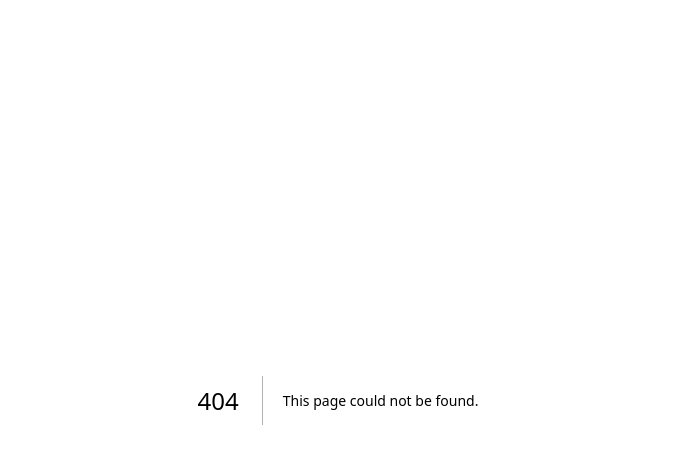
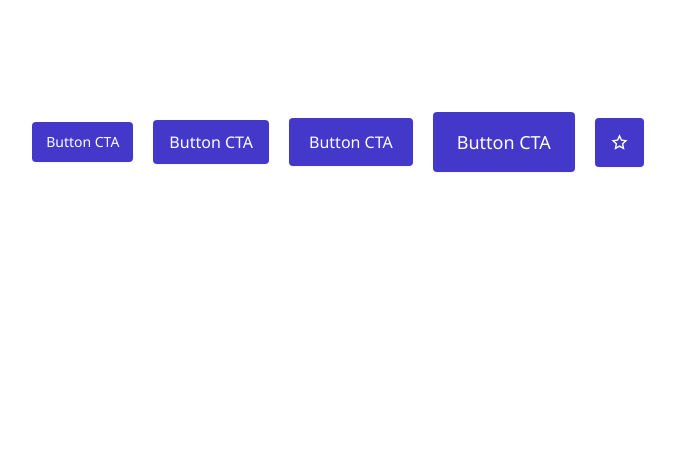
Before and after one commit to ItsChance-BTW/Projects, a Next.js app: page /button-component in a window 1280 px wide. Before the commit this address had no page. Shown: the top 464 px of the page, without its empty margins (302-977 px from the left). Built offline with nearby package versions, Linux system fonts and the light colour scheme.

Commit message:
start of button component

```diff
--- /dev/null
+++ b/app/(projects)/button-component/page.tsx
@@ -0,0 +1,45 @@
+'use client';
+
+import Button from "@/components/common/Button";
+
+export default function Page() {
+  return (
+    <div className="py-[112px] bg-white">
+      <div className="flex flex-col gap-12 items-center">
+        <div className="flex items-center gap-5">
+          <Button
+            text="Button CTA"
+            onClick={() => {}}
+            size={"M"}
+            type={"primary"}
+          />
+          <Button
+            text="Button CTA"
+            onClick={() => {}}
+            size={"L"}
+            type={"primary"}
+          />
+          <Button
+            text="Button CTA"
+            onClick={() => {}}
+            size={"XL"}
+            type={"primary"}
+          />
+          <Button
+            text="Button CTA"
+            onClick={() => {}}
+            size={"2XL"}
+            type={"primary"}
+          />
+          <Button
+            text="Button CTA"
+            onClick={() => {}}
+            size={"2XL"}
+            type={"primary"}
+            iconOnlySrc="img/star-line.svg"
+          />
+        </div>
+      </div>
+    </div>
+  );
+}
--- /dev/null
+++ b/components/common/Button.tsx
@@ -0,0 +1,75 @@
+import React from "react";
+
+interface ButtonProps {
+    text: string;
+    onClick: () => void;
+    size: "M" | "L" | "XL" | "2XL";
+    type: "primary" | "secondary" | "tertiary" | "destructive";
+    leftIconSrc?: string;
+    rightIconSrc?: string;
+    iconOnlySrc?: string;
+    disabled?: boolean;
+}
+
+const Button: React.FC<ButtonProps> = ({
+    text,
+    onClick,
+    size,
+    type,
+    leftIconSrc,
+    rightIconSrc,
+    iconOnlySrc,
+    disabled,
+}) => {
+    const buttonSizeMap = {
+        M: "gap-1 px-3.5 py-2.5 text-sm",
+        L: "gap-1.5 px-4 py-2.5 text-base",
+        XL: "gap-1.5 px-5 py-3 text-base",
+        "2XL": "gap-2.5 px-6 py-4 text-lg",
+    };
+
+    const iconOnlySizeMap = {
+        M: "px-2.5 py-2.5",
+        L: "px-3 py-3",
+        XL: "px-3.5 py-3.5",
+        "2XL": "px-4 py-4",
+    };
+
+    const typeMap = {
+        primary:
+            "bg-indigo-700 text-white hover:bg-indigo-800 focus:bg-indigo-800 focus:ring focus:ring-[#444CE7]/[.12] focus:outline-none",
+        secondary: "",
+        tertiary: "",
+        destructive: "",
+    };
+
+    if (iconOnlySrc) {
+        return (
+            <button
+                onClick={() => onClick}
+                className={`flex items-center ${iconOnlySizeMap[size]} ${typeMap[type]} rounded drop-shadow-sm cursor-pointer`}
+            >
+                <svg
+                    xmlns="http://www.w3.org/2000/svg"
+                    viewBox="0 0 24 24"
+                    fill="currentColor"
+                    width={17}
+                    height={17}
+                >
+                    <path d="M12.0006 18.26L4.94715 22.2082L6.52248 14.2799L0.587891 8.7918L8.61493 7.84006L12.0006 0.5L15.3862 7.84006L23.4132 8.7918L17.4787 14.2799L19.054 22.2082L12.0006 18.26ZM12.0006 15.968L16.2473 18.3451L15.2988 13.5717L18.8719 10.2674L14.039 9.69434L12.0006 5.27502L9.96214 9.69434L5.12921 10.2674L8.70231 13.5717L7.75383 18.3451L12.0006 15.968Z"></path>
+                </svg>
+            </button>
+        );
+    }
+
+    return (
+        <button
+            onClick={() => onClick}
+            className={`flex items-center ${buttonSizeMap[size]} ${typeMap[type]} text-medium whitespace-nowrap rounded drop-shadow-sm cursor-pointer`}
+        >
+            {text}
+        </button>
+    );
+};
+
+export default Button;
```
